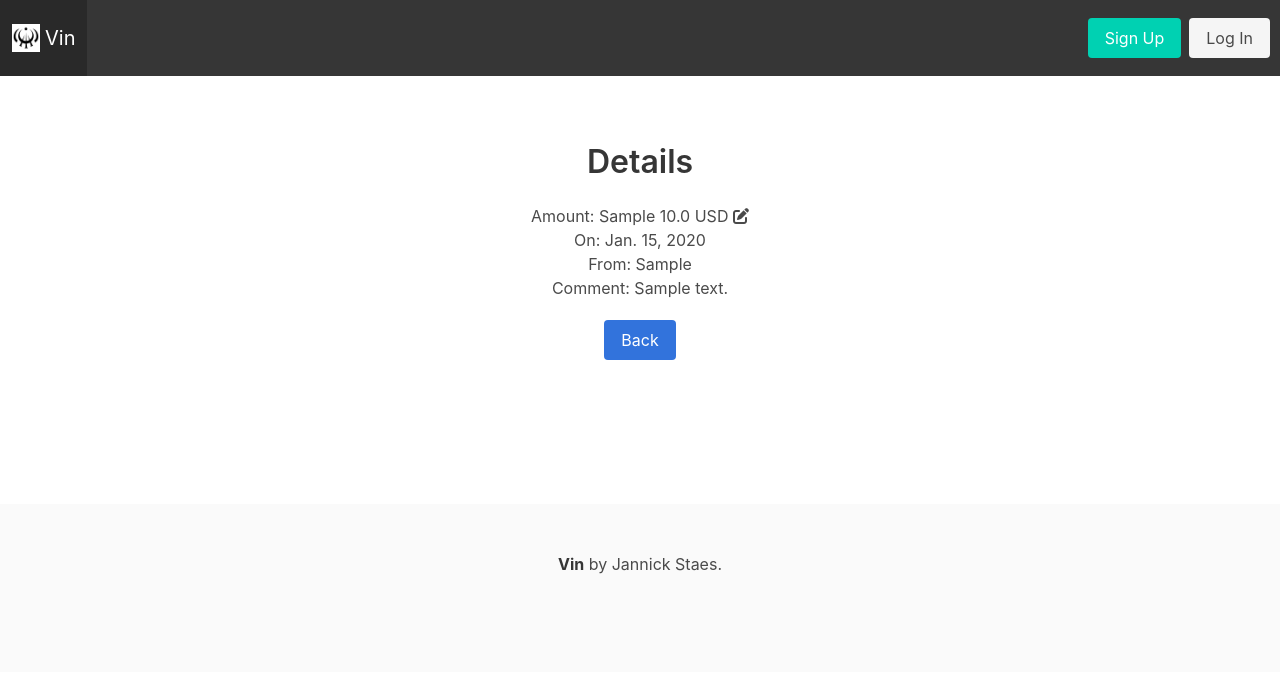
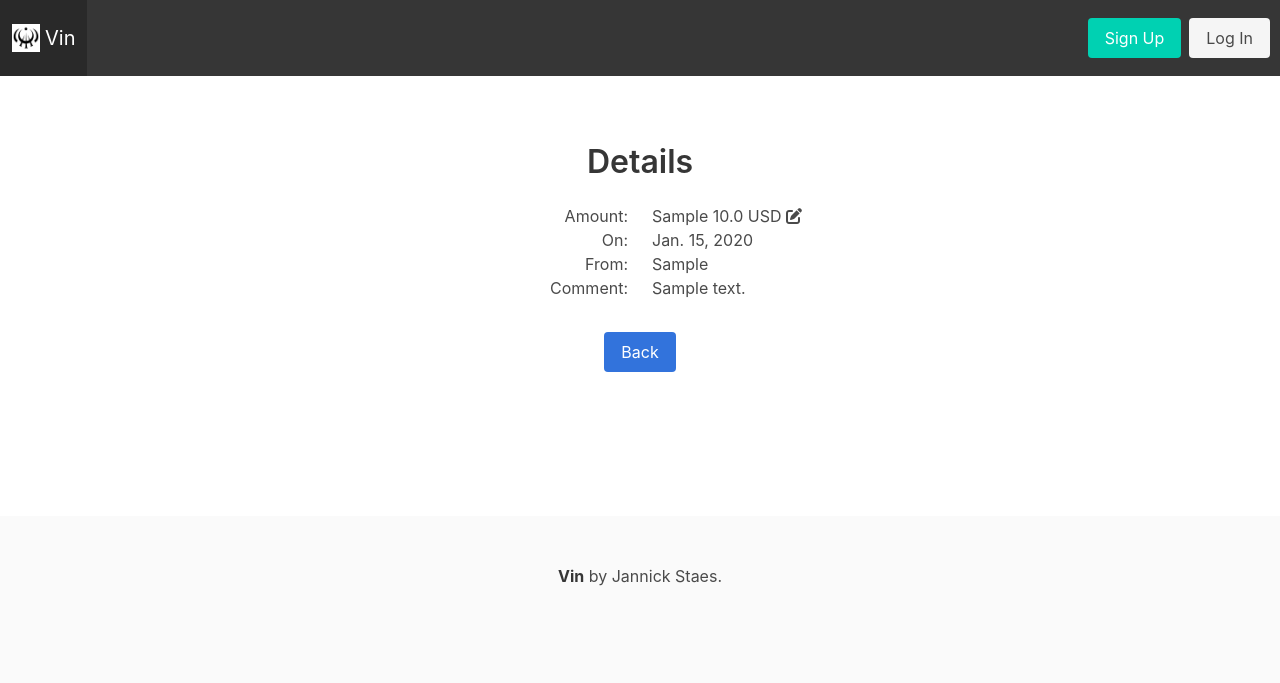
Before and after one commit to JannickStaes/Pharos, a Django app: page /1/ in a window 1280 px wide. Shown: the top 683 px of the page. Run offline with Django 3.2, Linux system fonts and the light colour scheme; tables that the repository leaves empty hold one stand-in row (values such as "Sample post"); some libraries are stand-ins or nearby versions.

Commit message:
detail screen in two columns

```diff
--- a/Transactions/static/Transactions/scripts/detail.js
+++ b/Transactions/static/Transactions/scripts/detail.js
@@ -1,13 +1,13 @@
 //click to edit amount
-const displayAmount = document.querySelector('#displayDetail');
-const editAmount = document.querySelector('#editDetail');
+const displayAmount = document.querySelector('#displayAmount');
+const editAmount = document.querySelector('#editAmount');
 const editButton = document.querySelector('#amountEditButton');
 
-displayAmount.parentNode.removeChild(editAmount);
+editAmount.parentNode.removeChild(editAmount);
 editButton.addEventListener('click', changeToEdit);
 
 function changeToEdit() {
-    displayAmount.parentNode.appendChild(editAmount);
+    /*displayAmount.parentNode.appendChild(editAmount);
     displayAmount.parentNode.removeChild(displayAmount);
-    editAmount.style.margin = 'auto';
+    editAmount.style.margin = 'auto';*/
 }
--- a/Transactions/templates/Transactions/detail.html
+++ b/Transactions/templates/Transactions/detail.html
@@ -9,13 +9,28 @@
     </h1>
 
     <div class="container">
-        <div id="detail">
-            <p id="displayDetail">
-                Amount: {{ transaction.sign}} {{ transaction.amount }} {{ transaction.currency }}
-                <i class="fas fa-edit" id="amountEditButton"></i>
-            </p>
+        <div class="columns is-mobile" id="details">
+            <div class="column" style="text-align: right" id="descriptions">
+                <p>Amount: </p>
+                <p>On: </p>
+                {% if transaction.sign == '-' %}
+                    <p>To: </p>
+                {% else %}
+                    <p>From: </p>
+                {% endif %}
+                <p>Comment: </p>
+            </div>
+            <div class="column" style="text-align: left" id="values">
+                <p>
+                    {{ transaction.sign}} {{ transaction.amount }} {{ transaction.currency }}
+                    <i class="fas fa-edit" id="amountEditButton"></i>
+                </p>
+                <p>{{ transaction.date }}</p>
+                <p>{{ transaction.account }}</p>
+                <p>{{ transaction.comment }}</p>
+            </div>
 
-            <div id="editDetail" class="columns is-centered">
+            <div id="editAmount" class="columns is-centered">
                 <form>
                     <div class="field is-horizontal">
                         <div class="field-label is-small">
@@ -56,16 +71,6 @@
             </div>
         </div>
 
-        <p>On: {{ transaction.date }}</p>
-
-        {% if transaction.sign == '-' %}
-            <p>To: {{ transaction.account }} </p>
-        {% else %}
-            <p>From: {{ transaction.account }} </p>
-        {% endif %}
-
-        <p>Comment: {{ transaction.comment }}</p>
-
         <div style="margin-top: 20px">
             <form action="{% url 'Transactions:list' %}" method="GET" >
                 <button class="button is-link" type = "submit">Back</button>
```
